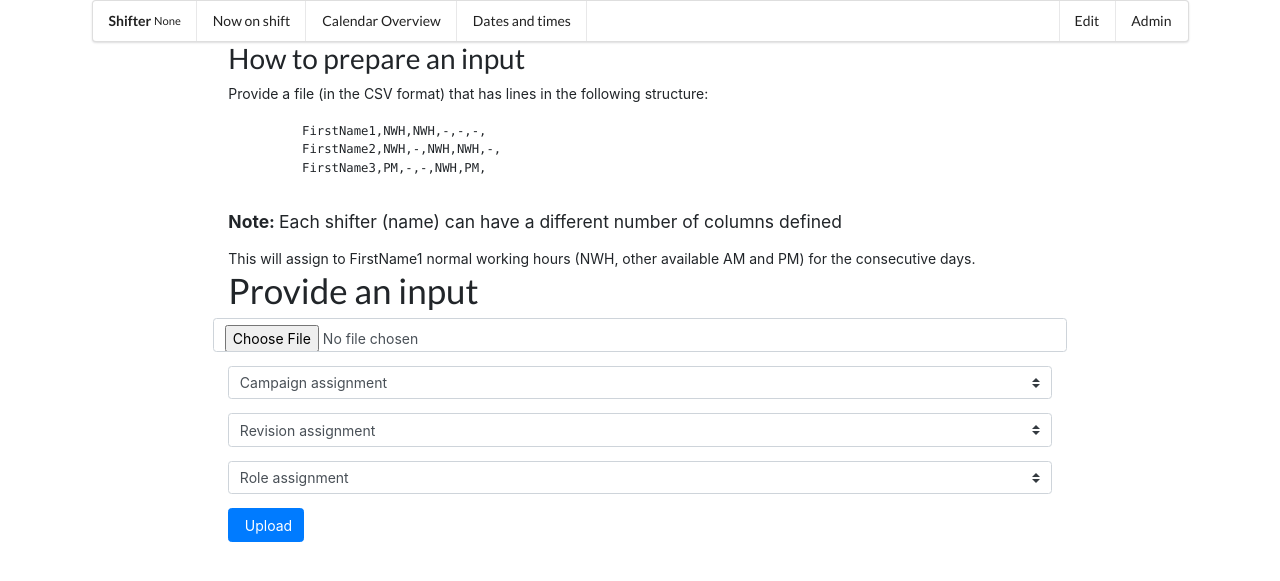
After one commit to agorzawski/shifter, a Django app: page /shift-upload-csv in a window 1280 px wide. The commit adds this page. Shown: the top 581 px of the page. Run offline with Django 3.2, Linux system fonts and the light colour scheme; the visitor is signed in with stand-in values (Sample User, id 1); data that the repository does not hold is empty; some libraries are stand-ins or nearby versions.

Commit message:
Import shifts from the CSV file. Upload form available for all logged members.

```diff
--- a/shifts/models.py
+++ b/shifts/models.py
@@ -55,6 +55,9 @@ class Shift(models.Model):
                                on_delete=models.SET_NULL)
     revision = models.ForeignKey(Revision, blank=True, null=True, on_delete=models.SET_NULL)
 
+    class Meta:
+        unique_together = (("date", "slot", "member", "role", "campaign", "revision"),)
+
     def __str__(self):
         return '{} {} {}'.format(self.member, self.date, self.slot)
 
--- /dev/null
+++ b/shifts/templates/shifts_upload.html
@@ -0,0 +1,67 @@
+{% extends 'template_main.html'%}
+{% block 'body' %}
+    <div class="col-sm-8 mx-auto">
+      <main role="main">
+          <h2> How to prepare an input</h2>
+          Provide a file (in the CSV format) that has lines in the following structure:
+          <br>
+          <pre><code>
+          FirstName1,NWH,NWH,-,-,-,
+          FirstName2,NWH,-,NWH,NWH,-,
+          FirstName3,PM,-,-,NWH,PM,
+          </code></pre>
+
+          <blockquote class="blockquote"><p>
+              <b>Note: </b>
+              Each shifter (name) can have a different number of columns defined</li>
+          </p></blockquote>
+          This will assign to FirstName1 normal working hours (NWH, other available AM and PM) for the consecutive days.
+
+          <br>
+        <h1> Provide an input</h1>
+        <form action="{% url "shifter:shift-upload" %}" method="POST" enctype="multipart/form-data" class="form-horizontal">
+
+        {% csrf_token %}
+        <div class="form-group row">
+                <input type="file" name="csv_file" id="csv_file" required="True" class="form-control">
+        </div>
+
+      <div class="form-group">
+            <select name='camp' id='camp' class="custom-select" required>
+              <option value="">Campaign assignment</option>
+                {% for camp in campaigns %}
+                    <option value="{{camp.id}}">{{camp.name}}</option>
+                {% endfor %}
+            </select>
+            <div class="invalid-feedback">Example invalid custom select feedback</div>
+      </div>
+
+      <div class="form-group">
+            <select name='revision' id='revision' class="custom-select" required>
+              <option value="">Revision assignment</option>
+                {% for rev in revisions %}
+                    <option value="{{rev.number}}">{{rev}} (validity: {{rev.valid}}) </option>
+                {% endfor %}
+            </select>
+            <div class="invalid-feedback">Example invalid custom select feedback</div>
+      </div>
+
+      <div class="form-group">
+            <select name='role' id='role' class="custom-select" required>
+              <option value="">Role assignment</option>
+                {% for r in roles %}
+                    <option value="{{r.id}}">{{r.name}} </option>
+                {% endfor %}
+            </select>
+            <div class="invalid-feedback">Example invalid custom select feedback</div>
+      </div>
+
+        <div class="form-group row">
+            <div class="col-md-3 col-sm-3 col-xs-12 col-md-offset-3" style="margin-bottom:10px;">
+                 <button class="btn btn-primary"> <span class="glyphicon glyphicon-upload" style="margin-right:5px;"></span>Upload </button>
+            </div>
+        </div>
+        </form>
+      </main>
+    </div>
+{% endblock %}
--- a/shifts/templates/template_main.html
+++ b/shifts/templates/template_main.html
@@ -25,10 +25,21 @@
       <!-- <a class="item" href=''>Export</a> -->
     </div>
     <div class="right menu">
+      <a class="item" href='/shift-upload-csv'>Edit</a>
       <a class="item" href='/admin'>Admin</a>
     </div>
   </div>
 </div>
+
+<center>
+  {% if messages %}
+  <ul class="messages">
+    {% for message in messages %}
+      <li class="{{ message.tags }}"> {{ message }} </li>
+    {% endfor %}
+  </ul>
+{% endif %}
+</center>
 
 {% block 'body' %}
 {% endblock %}
--- a/shifts/urls.py
+++ b/shifts/urls.py
@@ -1,10 +1,11 @@
 from django.urls import path
 
 from . import views
-
+app_name='shifter'
 urlpatterns = [
     path('', views.index, name='index'),
     path('today', views.todays, name='today'),
     path('dates', views.dates, name='dates'),
     path('ioc-update', views.ioc_update, name='ioc-update'),
+    path('shift-upload-csv', views.shifts_upload, name="shift-upload"),
 ]
--- a/shifts/views.py
+++ b/shifts/views.py
@@ -1,8 +1,11 @@
-from django.http import JsonResponse
+from django.contrib.auth.decorators import login_required
+from django.http import JsonResponse, HttpResponseRedirect
 from django.shortcuts import render
 from django.db.models import Q
+from django.urls import reverse
+import django.contrib.messages as messages
+
 from shifts.models import *
-
 import datetime
 
 from shifter.settings import MAIN_PAGE_HOME_BUTTON
@@ -25,7 +28,6 @@ def index(request):
     revision = Revision.objects.filter(valid=True).order_by("-number").first()
     scheduled_shifts = Shift.objects.filter(revision=revision).order_by('date', 'slot__hour_start',
                                                                         'member__role__priority')
-    print(scheduled_shifts[:3])
     scheduled_campaigns = Campaign.objects.filter(revision=revision)
 
     context = {
@@ -59,8 +61,6 @@ def todays(request):
     now = today.time()
     revision = Revision.objects.filter(valid=True).order_by("-number").first()
     scheduled_shifts = Shift.objects.filter(date=today).filter(revision=revision)
-
-    print(scheduled_shifts)
     slots = Slot.objects.all()
     activeSlot = slots[0]
     currentTeam = []
@@ -86,10 +86,82 @@ def ioc_update(request):
     for slot in slots:
         if slot.hour_start < now < slot.hour_end:
             activeSlot = slot
-    data = {'datetime':today.strftime("%Y-%m-%d"), 'slot':activeSlot.abbreviation}
+    data = {'datetime': today.strftime("%Y-%m-%d"), 'slot': activeSlot.abbreviation}
 
     for one in fieldsToUpdate:
         # TODO get actual status for now() per shift__role__abbr or shift__member__role__abbrev
         data[one] = "aaaa"
     # just return a JsonResponse
     return JsonResponse(data)
+
+
+@login_required
+def shifts_upload(request):
+    # add campaigns and revisions
+
+    data = {'campaigns': Campaign.objects.all(),
+            'revisions': Revision.objects.all(),
+            'roles' : ShiftRole.objects.all(),
+            }
+
+    totalLinesAdded = 0
+    if "GET" == request.method:
+        return render(request, "shifts_upload.html", prepare_default_context(data))
+
+    print(request.POST)
+    revision = Revision.objects.filter(number=request.POST['revision']).first()
+    campaign = Campaign.objects.filter(id=request.POST['camp']).first()
+    shiftrole = ShiftRole.objects.filter(id=request.POST['role']).first()
+
+    try:
+        csv_file = request.FILES["csv_file"]
+
+        if not csv_file.name.endswith('.csv'):
+            messages.error(request, "Wrong file type! Needs to be CSV")
+            return HttpResponseRedirect(reverse("shifter:shift-upload"))
+        if csv_file.multiple_chunks():
+            messages.error(request, "Too large file")
+            return HttpResponseRedirect(reverse("shifter:shift-upload"))
+
+        file_data = csv_file.read().decode("utf-8")
+        date_txt = csv_file.name.replace('.csv', '').split('__')[1]
+        date = datetime.datetime.fromisoformat(date_txt)
+
+        lines = file_data.split("\n")
+
+        for lineIndex, line in enumerate(lines):
+            fields = line.split(",")
+            for dayIndex, one in enumerate(fields):
+                if dayIndex == 0:
+                    continue
+                if one == '' or one == '-':
+                    continue
+                shiftFullDate = date + datetime.timedelta(days=dayIndex - 1)
+                shift = Shift()
+                try:
+                    member = Member.objects.get(first_name=fields[0])
+                    slot = Slot.objects.get(abbreviation=one)
+                    shift.campaign = campaign
+                    shift.role = shiftrole
+                    shift.revision = revision
+                    shift.date = shiftFullDate
+                    shift.slot = slot
+                    shift.member = member
+                    totalLinesAdded += 1
+                except Exception:
+                    messages.error(request, 'Could not find member ({}) / slot ({}), in line {} column {}. \
+                                    Skipping for now Check your file'
+                                   .format(fields[0], one, lineIndex, dayIndex))
+                try:
+                    shift.save()
+                except Exception:
+                    messages.error(request, 'Could not add member {} for {} {}, \
+                                            Already in the system for the same \
+                                            role: {}  campaign: {} and revision {}'
+                                            .format(member, shiftFullDate, one, shiftrole, campaign, revision))
+
+    except Exception as e:
+        messages.error(request, "Unable to upload file. Critical error, see {}".format(e))
+
+    messages.success(request, "Uploaded and saved {} shifts".format(totalLinesAdded))
+    return HttpResponseRedirect(reverse("shifter:shift-upload"))
```
Also changed, not shown: shifts/migrations/0002_auto_20210220_1138.py (added), 1 other file.
